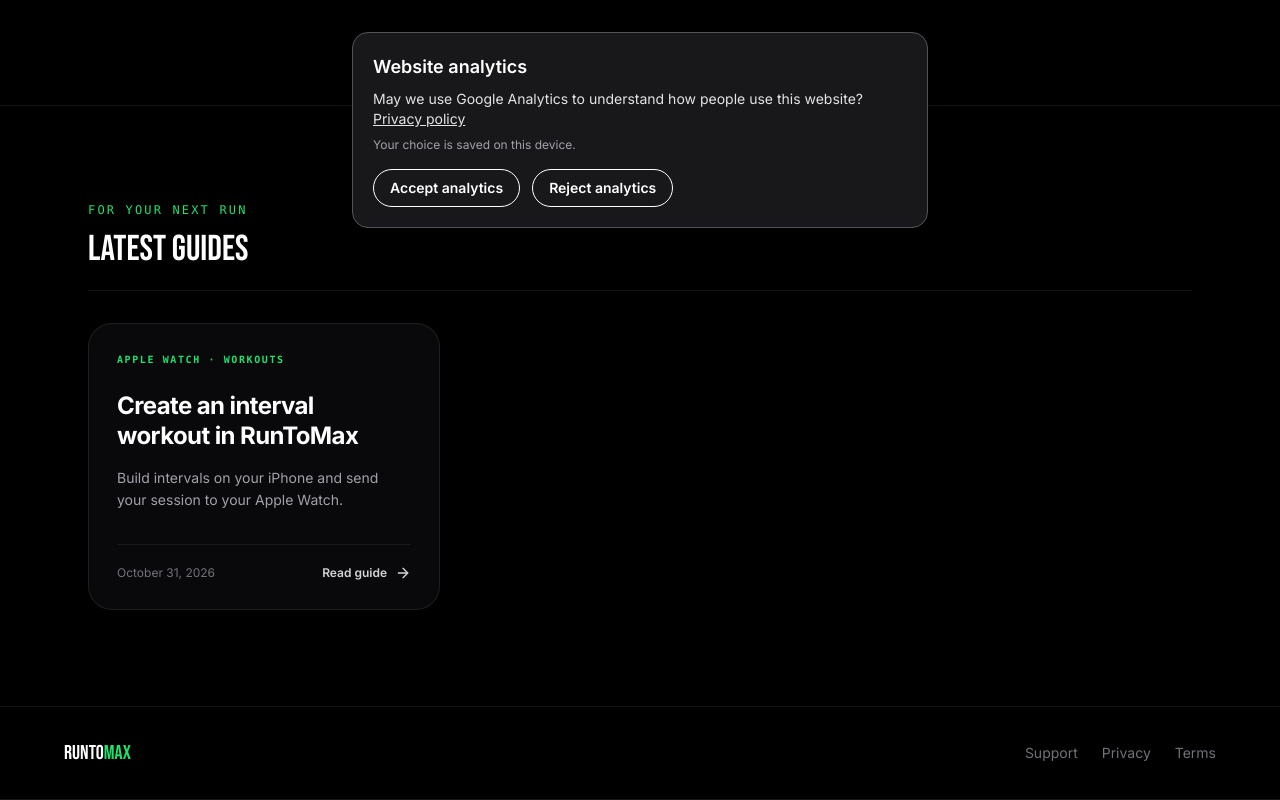
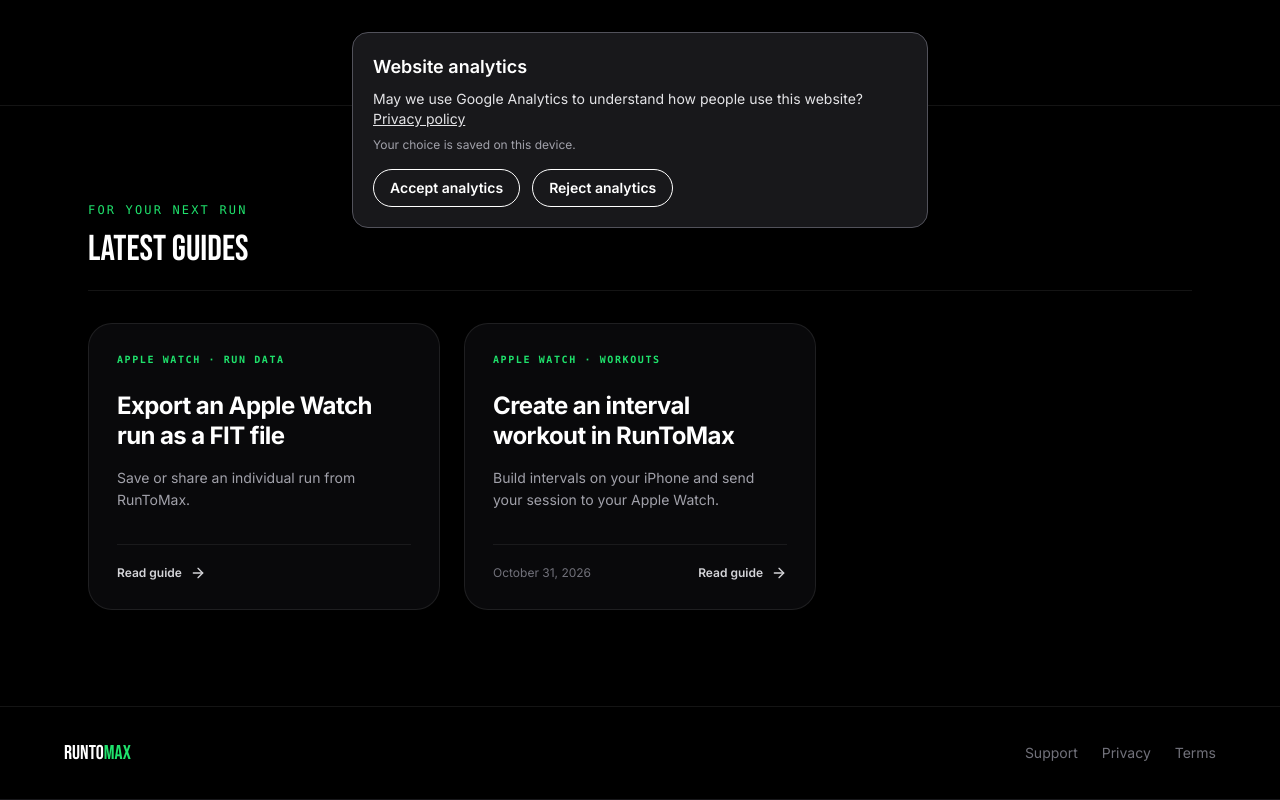
Before and after one commit to hidai25/runtomax_landing_page, a Next.js app: page /guides in a window 1280 px wide. Shown: the part 560-1360 px from the top of the page. Built offline with nearby package versions, Linux system fonts and the light colour scheme.

Commit message:
Draft guide for exporting an Apple Watch run

```diff
--- /dev/null
+++ b/app/(en)/guides/export-apple-watch-run-fit/page.tsx
@@ -0,0 +1,35 @@
+import type { Metadata } from "next";
+import Link from "next/link";
+
+export const metadata: Metadata = {
+  title: "Export an Apple Watch run as a FIT file | RunToMax",
+  description: "Save or share one Apple Watch run as a FIT file using RunToMax on your iPhone.",
+  alternates: { canonical: "/guides/export-apple-watch-run-fit/" },
+};
+
+const download = "https://apps.apple.com/app/apple-store/id6767669260?pt=126426469&ct=website-guides&mt=8";
+
+export default function ExportRunGuide() {
+  return <main className="min-h-screen bg-black text-white">
+    <nav className="border-b border-white/10 px-6 py-5"><div className="mx-auto flex max-w-3xl justify-between"><Link href="/" className="font-bebas text-2xl">RUNTO<span className="text-[#1FE26C]">MAX</span></Link><a href={download} className="text-sm">Get the app</a></div></nav>
+    <article className="mx-auto max-w-3xl px-6 py-16">
+      <Link href="/guides/" className="mb-8 inline-block text-sm font-medium text-zinc-400 hover:text-white">← All guides</Link>
+      <p className="mb-4 font-mono text-xs uppercase tracking-widest text-[#1FE26C]">RunToMax guide · Apple Watch</p>
+      <h1 className="font-bebas text-5xl uppercase leading-none md:text-7xl">Export an Apple Watch run as a FIT file</h1>
+      <div className="legal-prose mt-10 text-base leading-relaxed text-zinc-300">
+        <p>Want to share one run without automatically syncing every workout? RunToMax can prepare a FIT file for a run in your history. You can save the file or share it with a compatible service.</p>
+        <h2>Export your run</h2>
+        <ol><li>Open RunToMax on your iPhone and tap <strong>Runs</strong>.</li><li>Choose the run you want to export, then scroll down to its export actions.</li><li>Tap <strong>Export FIT</strong> or <strong>Export as FIT</strong>. Wait while the file is prepared.</li><li>Tap <strong>Share file</strong> or <strong>Share FIT File</strong>, then choose where to send or save it.</li></ol>
+        <p>Labels depend on which run detail screen you see. The available data depends on what was recorded and is available to the app. If the export option is missing, make sure the workout is available in Apple Health and RunToMax has the relevant Health permissions.</p>
+        <h2>Upload it to Strava</h2>
+        <p>For a one-off upload, save the FIT file and use <a href="https://www.strava.com/upload/select">Strava’s file uploader</a> on the web. Strava accepts FIT files containing workout data up to 25 MB; see <a href="https://support.strava.com/en-us/articles/15402066-how-do-i-get-my-activities-to-strava">Strava’s upload guide</a>. Check whether the run is already there before uploading to avoid a duplicate.</p>
+        <h2>Other ways to share</h2>
+        <p>If your run was recorded with Apple’s Workout app, <a href="https://support.strava.com/en-us/articles/15402024-apple-health-and-strava">Strava can import eligible recent workouts from Apple Health</a>. Another workout export app may suit other activity types. A FIT export is useful when you want a file you can keep or send yourself.</p>
+        <p>Workout files can contain sensitive information such as route and heart-rate data. Share them only with people or services you trust.</p>
+        <p><Link href="/features/apple-watch/">Explore RunToMax on Apple Watch</Link> · <Link href="/support/">Get help</Link></p>
+      </div>
+      <a href={download} className="mt-10 inline-block rounded-full bg-[#1FE26C] px-7 py-3 font-semibold text-black">Get RunToMax</a>
+    </article>
+    <footer className="border-t border-zinc-900 px-6 py-8 text-center text-sm text-zinc-400"><Link href="/privacy/">Privacy</Link><span className="mx-4">·</span><Link href="/support/">Support</Link></footer>
+  </main>;
+}
--- a/app/(en)/guides/page.tsx
+++ b/app/(en)/guides/page.tsx
@@ -9,7 +9,13 @@
   alternates: { canonical: "/guides/" },
 };
 
-const guides = [
+const guides: { href: string; category: string; title: string; description: string; date?: string; dateLabel?: string }[] = [
+  {
+    href: "/guides/export-apple-watch-run-fit/",
+    category: "Apple Watch · Run data",
+    title: "Export an Apple Watch run as a FIT file",
+    description: "Save or share an individual run from RunToMax.",
+  },
   {
     href: "/guides/interval-workouts-apple-watch/",
     category: "Apple Watch · Workouts",
@@ -48,7 +54,7 @@
               <p className="font-mono text-[10px] font-semibold uppercase tracking-[0.16em] text-[#1FE26C]">{guide.category}</p>
               <h3 className="mt-6 text-2xl font-bold leading-tight tracking-tight"><Link href={guide.href} className="after:absolute after:inset-0 focus-visible:outline focus-visible:outline-2 focus-visible:outline-[#1FE26C]">{guide.title}</Link></h3>
               <p className="mt-4 flex-1 text-sm leading-relaxed text-zinc-400">{guide.description}</p>
-              <div className="mt-8 flex items-center justify-between border-t border-white/[0.07] pt-5 text-xs text-zinc-500"><time dateTime={guide.date}>{guide.dateLabel}</time><span className="flex items-center gap-2 font-semibold text-zinc-300 group-hover:text-[#1FE26C]">Read guide <ArrowRight className="h-4 w-4" aria-hidden="true" /></span></div>
+              <div className="mt-8 flex items-center justify-between border-t border-white/[0.07] pt-5 text-xs text-zinc-500">{guide.date && <time dateTime={guide.date}>{guide.dateLabel}</time>}<span className="flex items-center gap-2 font-semibold text-zinc-300 group-hover:text-[#1FE26C]">Read guide <ArrowRight className="h-4 w-4" aria-hidden="true" /></span></div>
             </article>
           ))}
         </div>
--- a/app/sitemap.ts
+++ b/app/sitemap.ts
@@ -21,5 +21,5 @@
     { url: `${SITE_URL}/privacy/`, lastModified: new Date("2026-10-24"), changeFrequency: "yearly", priority: 0.4 },
     { url: `${SITE_URL}/terms/`, lastModified: new Date("2026-07-22"), changeFrequency: "yearly", priority: 0.4 },
   ];
-  return [...bilingual, ...legal, { url: `${SITE_URL}/guides/`, lastModified: new Date("2026-10-31"), changeFrequency: "weekly", priority: 0.7 }, { url: `${SITE_URL}/guides/interval-workouts-apple-watch/`, lastModified: new Date("2026-10-31"), changeFrequency: "monthly", priority: 0.6 }];
+  return [...bilingual, ...legal, { url: `${SITE_URL}/guides/export-apple-watch-run-fit/`, changeFrequency: "monthly", priority: 0.6 }, { url: `${SITE_URL}/guides/`, lastModified: new Date("2026-10-31"), changeFrequency: "weekly", priority: 0.7 }, { url: `${SITE_URL}/guides/interval-workouts-apple-watch/`, lastModified: new Date("2026-10-31"), changeFrequency: "monthly", priority: 0.6 }];
 }
```
